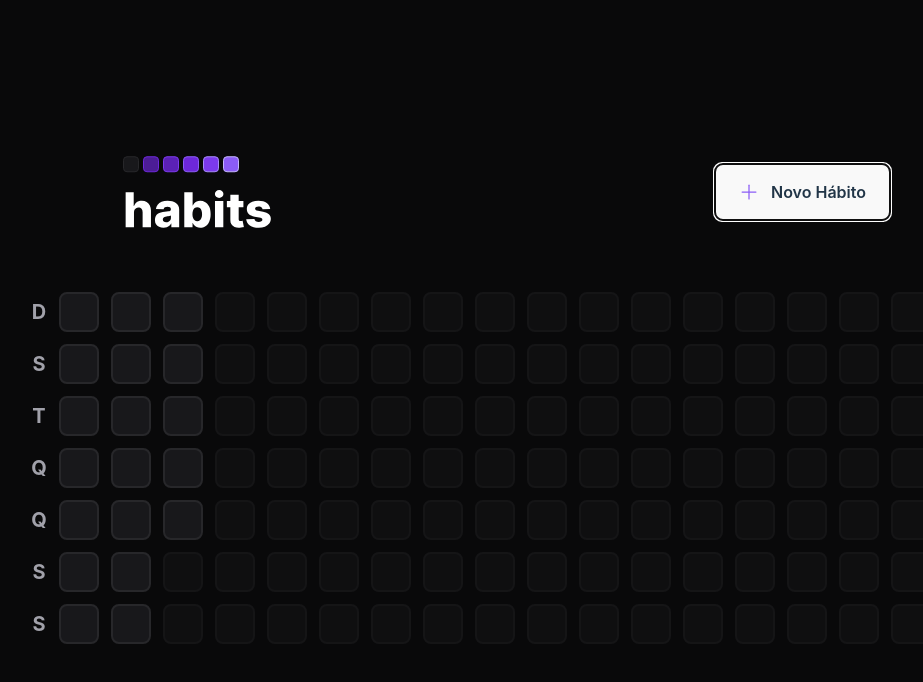
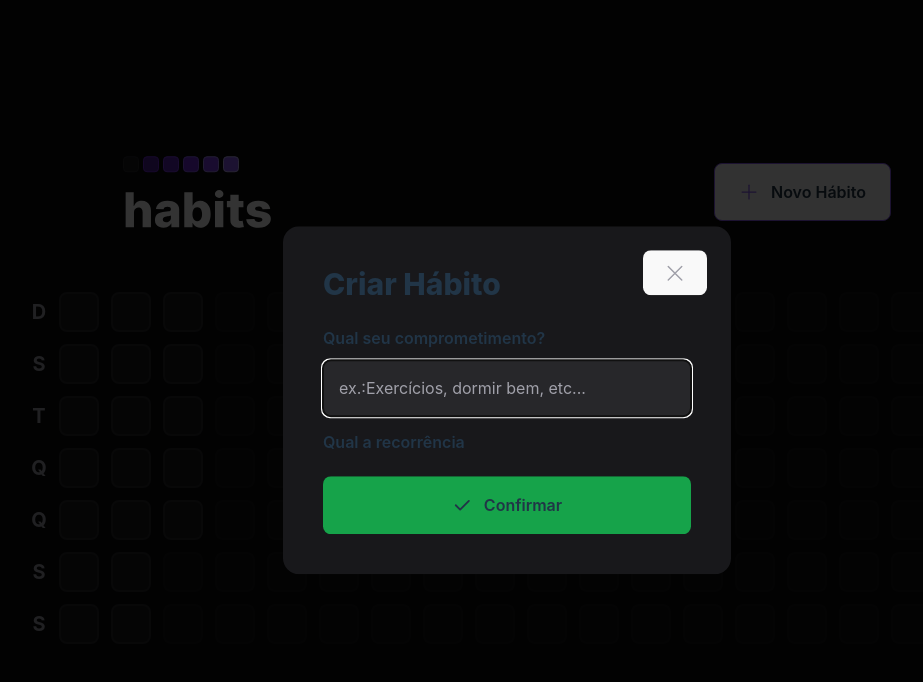
Before and after one commit to smol-guilherme/nlw-ignite-habits-web-react, a React (Vite) app: page / in a window 1280 px wide. Both pictures are taken after a click on the button "Novo Hábito". Shown: the top 682 px of the page, without its empty margins (133-1056 px from the left). Built offline with nearby package versions, Linux system fonts and the light colour scheme.

Commit message:
feat: added Modal Component and Add new habit Form to Modal Component.

```diff
--- a/package.json
+++ b/package.json
@@ -9,6 +9,8 @@
     "preview": "vite preview"
   },
   "dependencies": {
+    "@radix-ui/react-dialog": "^1.0.2",
+    "@radix-ui/react-popover": "^1.0.3",
     "dayjs": "^1.11.7",
     "phosphor-react": "^1.4.1",
     "react": "^18.2.0",
--- a/src/components/Header.tsx
+++ b/src/components/Header.tsx
@@ -1,17 +1,34 @@
 import logoImage from "../assets/logo.svg";
-import { Plus } from "phosphor-react";
+import * as Dialog from "@radix-ui/react-dialog";
+import { Plus, X } from "phosphor-react";
+import { NewHabitForm } from "./NewHabitForm";
 
 export function Header() {
   return (
     <div className="w-full max-w-3xl mx-auto flex items-center justify-between">
       <img src={logoImage} alt="Habits" />
-      <button
-        type="button"
-        className="border border-violet-500 font-semibold rounded-lg px-6 py-4 flex items-center gap-3 hover:border-violet-300"
-      >
-        <Plus size={20} className="text-violet-500" />
-        Novo Hábito
-      </button>
+
+      <Dialog.Root>
+        <Dialog.Trigger
+          type="button"
+          className="border border-violet-500 font-semibold rounded-lg px-6 py-4 flex items-center gap-3 hover:border-violet-300"
+        >
+          <Plus size={20} className="text-violet-500" />
+          Novo Hábito
+        </Dialog.Trigger>
+        <Dialog.Portal>
+          <Dialog.Overlay className="w-screen h-screen bg-black/80 fixed inset-0" />
+          <Dialog.Content className="absolute p-10 bg-zinc-900 rounded-2xl w-full max-w-md top-1/2 left-1/2 -translate-x-1/2 -translate-y-1/2">
+            <Dialog.Close className="absolute right-6 top-6 text-zinc-400 hover:text-zinc-200">
+              <X size={24} aria-label="Fechar" />
+            </Dialog.Close>
+            <Dialog.Title className="text-3xl leading-tight font-extrabold">
+              Criar Hábito
+            </Dialog.Title>
+            <NewHabitForm />
+          </Dialog.Content>
+        </Dialog.Portal>
+      </Dialog.Root>
     </div>
   );
 }
--- /dev/null
+++ b/src/components/NewHabitForm.tsx
@@ -0,0 +1,28 @@
+import { Check } from "phosphor-react";
+
+export function NewHabitForm() {
+  return (
+    <form className="w-full flex flex-col mt-6">
+      <label htmlFor="title" className="font-semibold leading-tight">
+        Qual seu comprometimento?
+      </label>
+      <input
+        type="text"
+        id="title"
+        placeholder="ex.:Exercícios, dormir bem, etc..."
+        className="p-4 rounded-lg mt-3 bg-zinc-800 text-white placeholder:text-zinc-400"
+        autoFocus
+      />
+      <label htmlFor="" className="font-semibold leading-tight mt-4">
+        Qual a recorrência
+      </label>
+      <button
+        type="submit"
+        className="mt-6 rounded-lg p-4 flex gap-3 items-center justify-center font-semibold bg-green-600 hover:bg-green-500"
+      >
+        <Check size={20} weight="bold" />
+        Confirmar
+      </button>
+    </form>
+  );
+}
```
Also changed, not shown: 1 other file (tests, documents, lock files or other folders).
